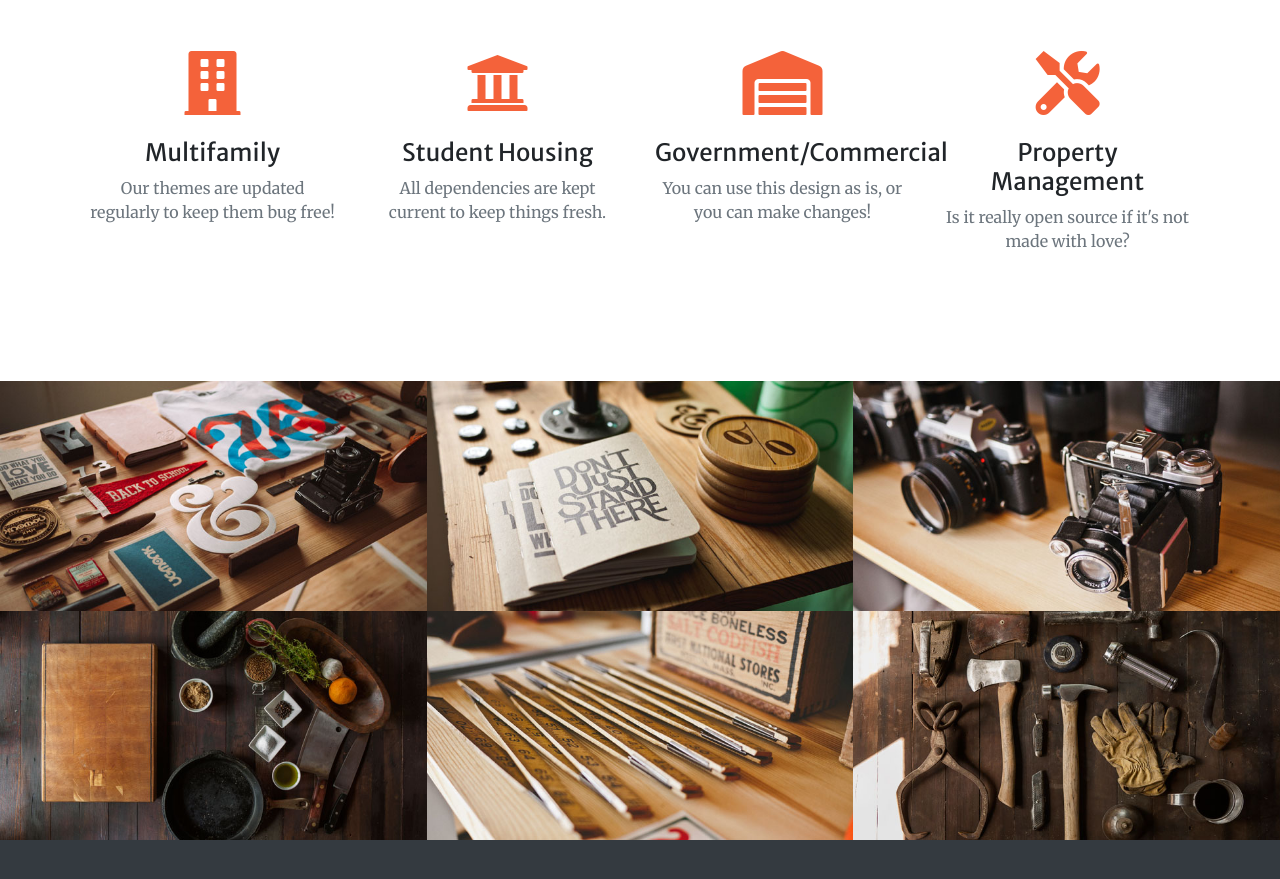
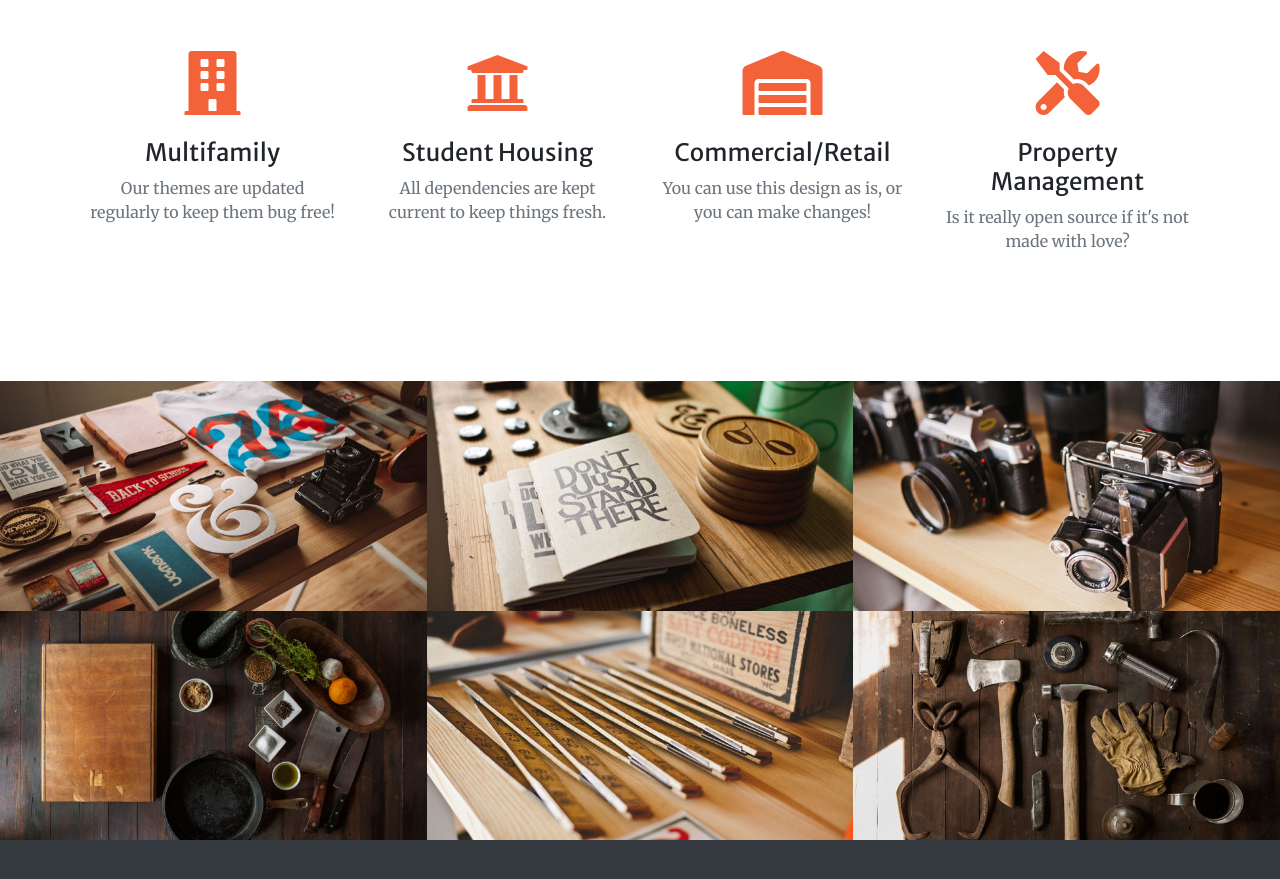
Before and after one commit to phillyfinaidhelp/coatlreg.github.io, a website with bundled scripts: page index.html in a window 1280 px wide. Shown: the part 1492-2371 px from the top of the page. Built offline with nearby package versions, Linux system fonts and the light colour scheme.

Commit message:
Update index.html

```diff
--- a/index.html
+++ b/index.html
@@ -106,7 +106,7 @@
         <div class="col-lg-3 col-md-6 text-center">
           <div class="mt-5">
             <i class="fas fa-4x fa-warehouse text-primary mb-4"></i>
-            <h3 class="h4 mb-2">Government/Commercial</h3>
+            <h3 class="h4 mb-2">Commercial/Retail</h3>
             <p class="text-muted mb-0">You can use this design as is, or you can make changes!</p>
           </div>
         </div>
```
